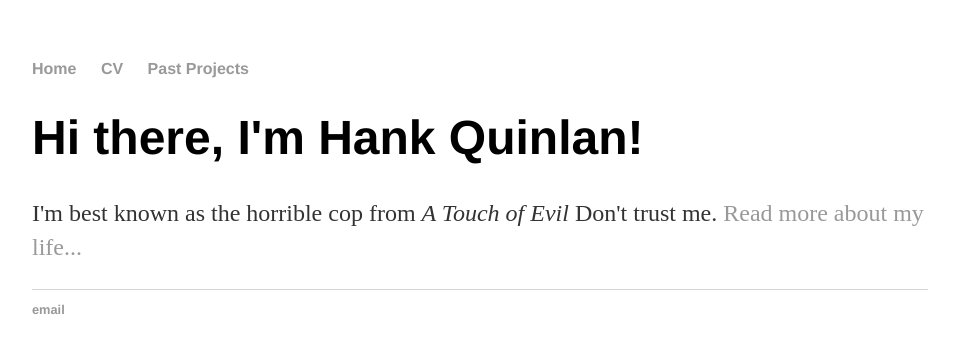
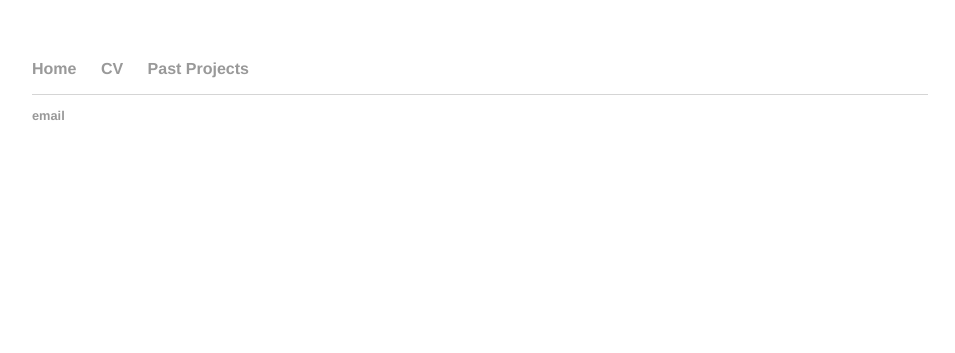
Before and after one commit to stephaneham/stephaneham.github.io, a Jekyll site: the page built from index.html, in a window 1280 px wide. Shown: the top 353 px of the page, without its empty margins (160-1115 px from the left). Built offline with Jekyll 4.4.1, drawn with Linux system fonts in a browser that asks for light colours.

Commit message:
Update index.html

```diff
--- a/index.html
+++ b/index.html
@@ -1,8 +1,4 @@
 ---
 layout: default
-title: Hank Quinlan, Horrible Cop
+title: Stephane Hamelin, Web Developer
 ---
-<div class="blurb">
-	<h1>Hi there, I'm Hank Quinlan!</h1>
-	<p>I'm best known as the horrible cop from <em>A Touch of Evil</em> Don't trust me. <a href="/about">Read more about my life...</a></p>
-</div><!-- /.blurb -->
```
